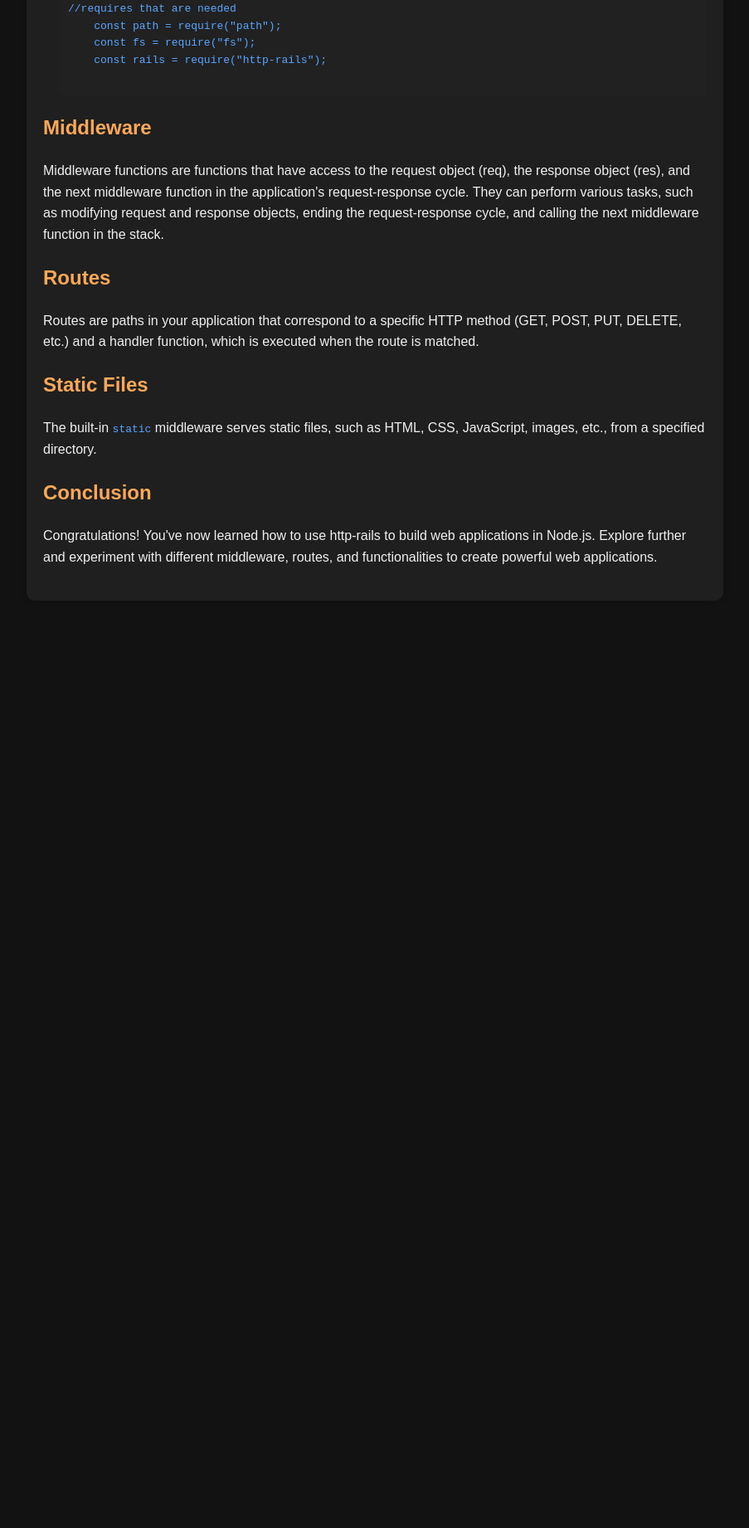
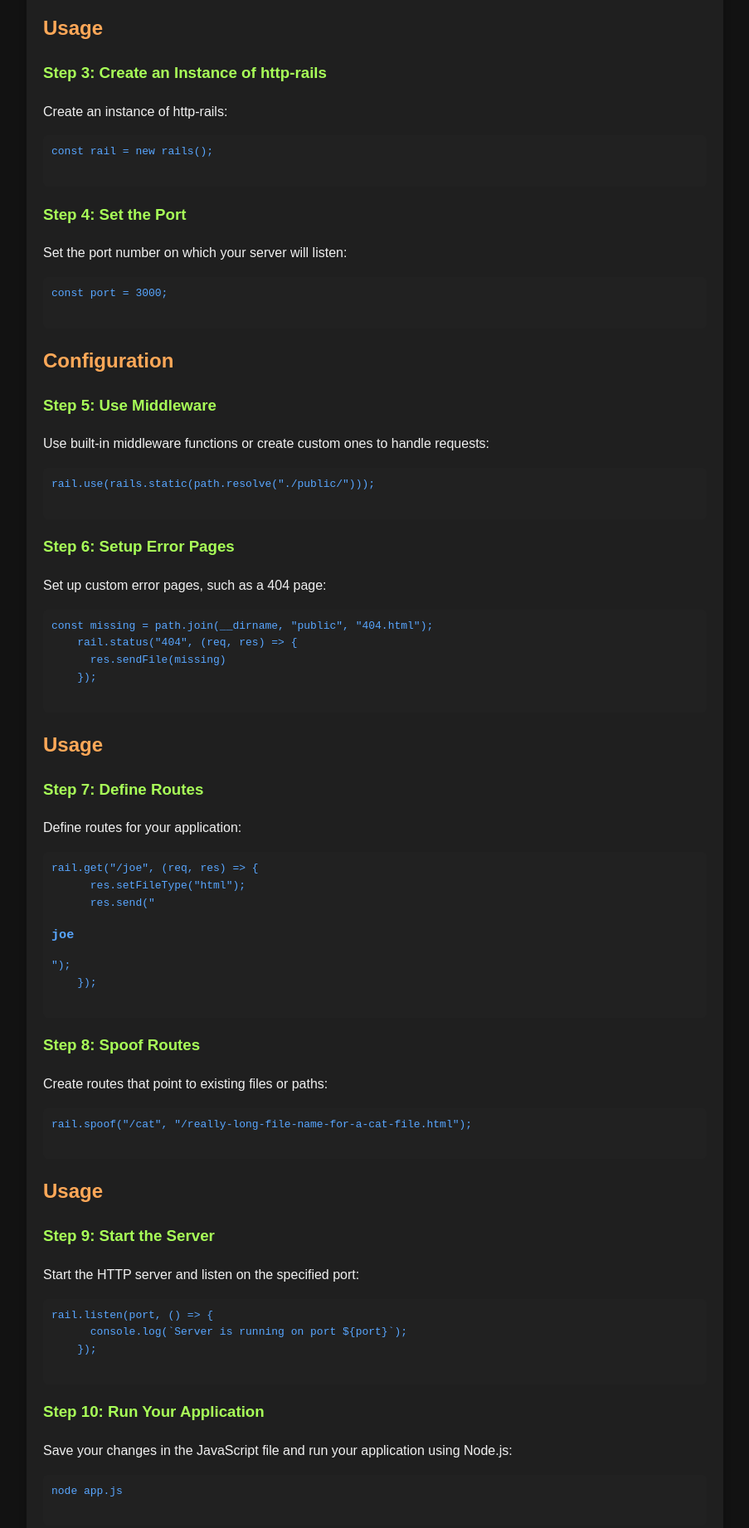
Before and after one commit to minidogg/http-rails, a website: page docs/index.html in a window 1280 px wide. Shown: the part 695-2537 px from the top of the page at 83% size, without its empty margins (188-1091 px from the left). Before the commit the page ends 1439 px from the top, so only its background shows below. Drawn offline with Linux system fonts and the light colour scheme.

Commit message:
upgrade wiki

```diff
--- a/docs/index.html
+++ b/docs/index.html
@@ -63,61 +63,132 @@
 
 <body>
     <div class="container">
-        <h1>http-rails Documentation</h1>
-        <p>Welcome to the documentation for http-rails, a simple HTTP server framework for Node.js!</p>
+        <section>
+            <h1>http-rails Documentation</h1>
+            <p>Welcome to the documentation for http-rails, a simple HTTP server framework for Node.js!</p>
+        </section>
 
-        <div class="section">
-            <h2>Introduction</h2>
-            <p>This documentation provides a comprehensive guide to using http-rails to build web applications in Node.js.</p>
-        </div>
-
-        <div class="section">
+        <section>
             <h2>Installation</h2>
             <p>To install http-rails, use npm:</p>
             <pre>npm install http-rails</pre>
-        </div>
+        </section>
 
-        <div class="section">
+        <section>
             <h2>Getting Started</h2>
 
-            <div class="subsection">
-                <h3>Create a New JavaScript File</h3>
+            <section>
+                <h3>Step 1: Create a New JavaScript File</h3>
                 <p>Create a new JavaScript file (e.g., <code>app.js</code>) in your project directory.</p>
-            </div>
+            </section>
 
-            <div class="subsection">
-                <h3>Require Necessary Modules</h3>
+            <section>
+                <h3>Step 2: Require Necessary Modules</h3>
                 <p>Require the necessary modules in your JavaScript file:</p>
                 <pre><code>//requires that are needed
     const path = require("path");
     const fs = require("fs");
     const rails = require("http-rails");
                 </code></pre>
-            </div>
-        </div>
+            </section>
+        </section>
 
-        <div class="section">
-            <h2>Middleware</h2>
-            <p>Middleware functions are functions that have access to the request object (req), the response object (res), and the next middleware function in the application's request-response cycle. They can perform various tasks, such as modifying request and response objects, ending the request-response cycle, and calling the next middleware function in the stack.</p>
-        </div>
+        <section>
+            <h2>Usage</h2>
 
-        <div class="section">
-            <h2>Routes</h2>
-            <p>Routes are paths in your application that correspond to a specific HTTP method (GET, POST, PUT, DELETE, etc.) and a handler function, which is executed when the route is matched.</p>
-        </div>
+            <section>
+                <h3>Step 3: Create an Instance of http-rails</h3>
+                <p>Create an instance of http-rails:</p>
+                <pre><code>const rail = new rails();
+                </code></pre>
+            </section>
 
-        <div class="section">
-            <h2>Static Files</h2>
-            <p>The built-in <code>static</code> middleware serves static files, such as HTML, CSS, JavaScript, images, etc., from a specified directory.</p>
-        </div>
+            <section>
+                <h3>Step 4: Set the Port</h3>
+                <p>Set the port number on which your server will listen:</p>
+                <pre><code>const port = 3000;
+                </code></pre>
+            </section>
+        </section>
 
-        <!-- Other sections can be added similarly -->
+        <section>
+            <h2>Configuration</h2>
 
-        <div class="section">
+            <section>
+                <h3>Step 5: Use Middleware</h3>
+                <p>Use built-in middleware functions or create custom ones to handle requests:</p>
+                <pre><code>rail.use(rails.static(path.resolve("./public/")));
+                </code></pre>
+            </section>
+
+            <section>
+                <h3>Step 6: Setup Error Pages</h3>
+                <p>Set up custom error pages, such as a 404 page:</p>
+                <pre><code>const missing = path.join(__dirname, "public", "404.html");
+    rail.status("404", (req, res) => {
+      res.sendFile(missing)
+    });
+                </code></pre>
+            </section>
+        </section>
+
+        <section>
+            <h2>Usage</h2>
+
+            <section>
+                <h3>Step 7: Define Routes</h3>
+                <p>Define routes for your application:</p>
+                <pre><code>rail.get("/joe", (req, res) => {
+      res.setFileType("html");
+      res.send("<h1>joe</h1>");
+    });
+                </code></pre>
+            </section>
+
+            <section>
+                <h3>Step 8: Spoof Routes</h3>
+                <p>Create routes that point to existing files or paths:</p>
+                <pre><code>rail.spoof("/cat", "/really-long-file-name-for-a-cat-file.html");
+                </code></pre>
+            </section>
+        </section>
+
+        <section>
+            <h2>Usage</h2>
+
+            <section>
+                <h3>Step 9: Start the Server</h3>
+                <p>Start the HTTP server and listen on the specified port:</p>
+                <pre><code>rail.listen(port, () => {
+      console.log(`Server is running on port ${port}`);
+    });
+                </code></pre>
+            </section>
+
+            <section>
+                <h3>Step 10: Run Your Application</h3>
+                <p>Save your changes in the JavaScript file and run your application using Node.js:</p>
+                <pre><code>node app.js
+                </code></pre>
+            </section>
+        </section>
+
+        <section>
+            <h2>Usage</h2>
+
+            <section>
+                <h3>Step 11: Access Your Website</h3>
+                <p>Once your server is running, you can access your website by opening a web browser and navigating to <code>http://localhost:3000</code> (or whichever port you specified).</p>
+            </section>
+
+        </section>
+
+        <section>
             <h2>Conclusion</h2>
-            <p>Congratulations! You've now learned how to use http-rails to build web applications in Node.js. Explore further and experiment with different middleware, routes, and functionalities to create powerful web applications.</p>
-        </div>
+            <p>Congratulations! You've now created a simple website using http-rails. You can further customize and expand your application by adding more routes, middleware, and functionality as needed.</p>
+        </section>
     </div>
+
 </body>
 
 </html>
```
